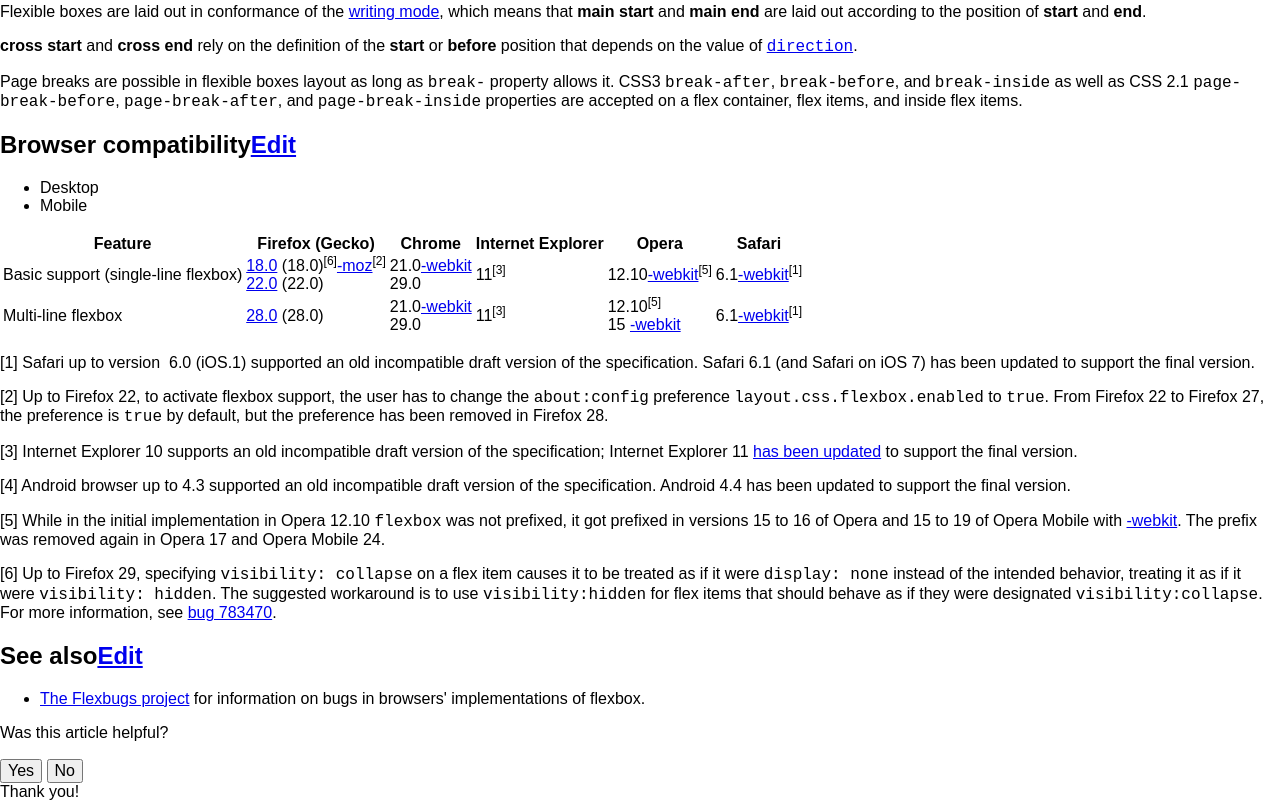
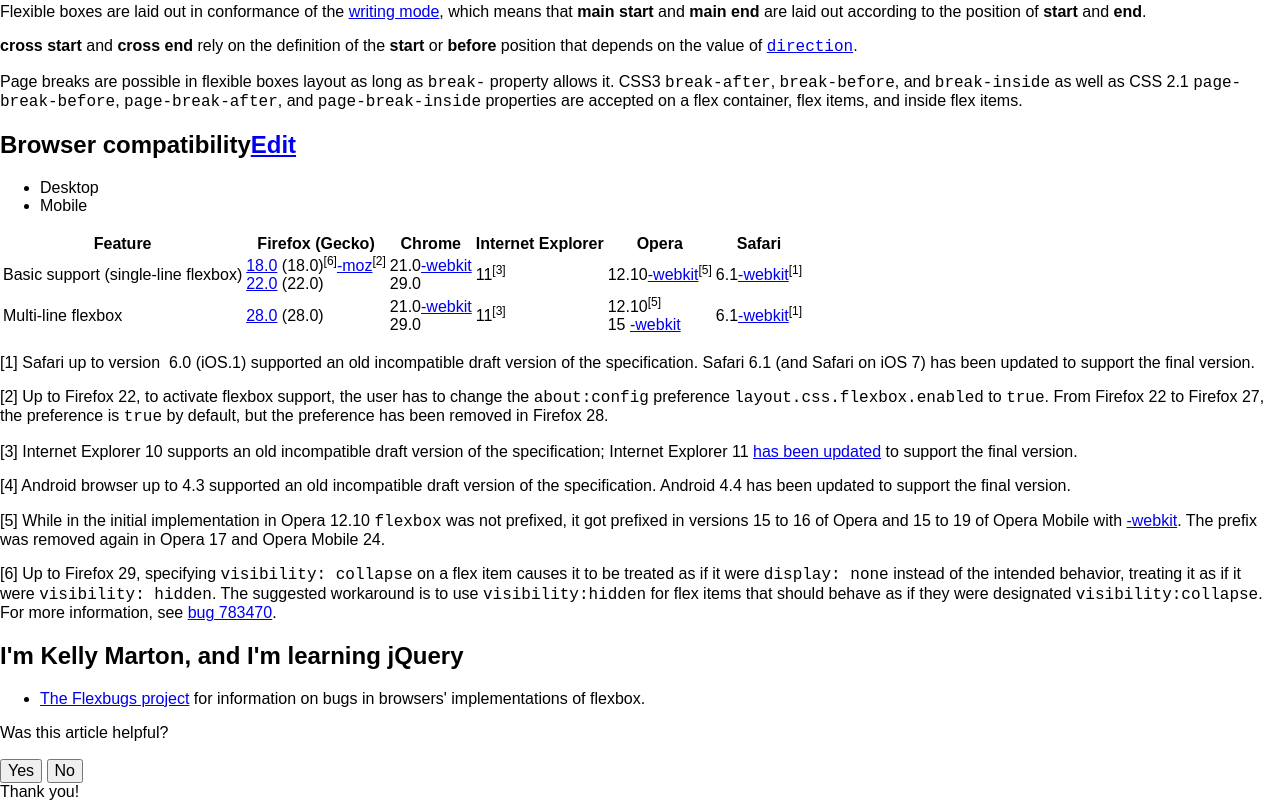
Before and after one commit to kellymarton/hw_jquery_Marton_kelly, a plain HTML site: page index.html in a window 1280 px wide. Shown: the part 5037-5839 px from the top of the page. Drawn offline with Linux system fonts and the light colour scheme.

Commit message:
change h2 tag to personal message

```diff
--- a/index.html
+++ b/index.html
@@ -408,7 +408,7 @@
 
               </article>
 
-
+    <script src="js/jquery-3.2.0.min.js"></script>
     <script src="js/main.js"></script>
 </body>
 </html>
--- a/js/main.js
+++ b/js/main.js
@@ -0,0 +1,4 @@
+$(document).ready(function () {
+  var headings = $('h2');
+  headings.last().text("I'm Kelly Marton, and I'm learning jQuery");
+});
```
